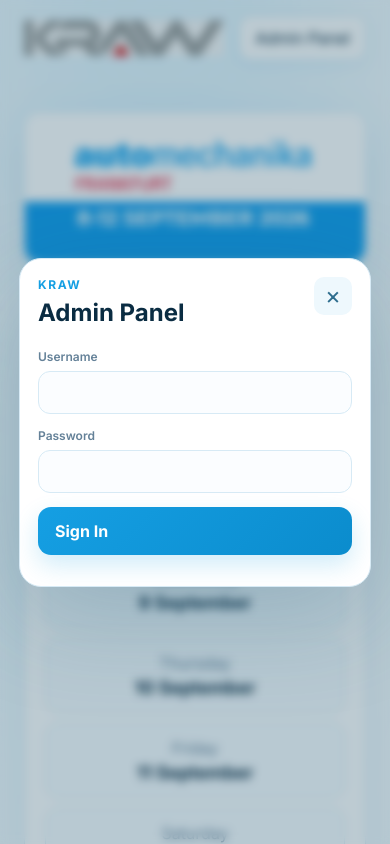
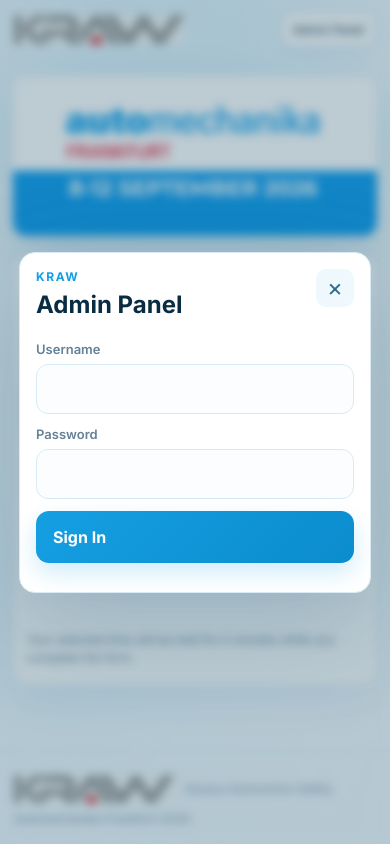
Before and after one commit to KRCMOLD-ARGE/kraw-automechanika-2026, a website: page index.html in a window 390 px wide. Both pictures are taken after a click on the button "Admin Panel". Shown: the top 844 px of the page. Drawn offline with nearby package versions, Linux system fonts and the light colour scheme; no server answers.

Commit message:
Improve mobile booking experience

```diff
--- a/public/style.css
+++ b/public/style.css
@@ -3,15 +3,15 @@
   --line:#d7eaf5;--accent:#159fe3;--accent2:#0c8fd1;--ok:#2bb673;--soft:#e9f6fd;
 }
 *{box-sizing:border-box}
-html{scroll-behavior:smooth}
-body{margin:0;background:linear-gradient(180deg,#ffffff 0%,#f4fbff 100%);color:var(--text);font-family:Inter,system-ui,sans-serif;min-height:100vh}
+html{scroll-behavior:smooth;-webkit-text-size-adjust:100%}
+body{margin:0;background:linear-gradient(180deg,#ffffff 0%,#f4fbff 100%);color:var(--text);font-family:Inter,system-ui,sans-serif;min-height:100vh;overflow-x:hidden}
 button,input,textarea,select{font:inherit}
-button{cursor:pointer}
+button{cursor:pointer;touch-action:manipulation}
 .ambient{position:fixed;border-radius:50%;filter:blur(130px);opacity:.18;pointer-events:none;z-index:-1}
 .a1{width:430px;height:430px;background:#35b8f4;top:-190px;right:3%}
 .a2{width:320px;height:320px;background:#bcecff;top:54%;left:-130px}
 .topbar{height:90px;max-width:1180px;margin:auto;padding:0 24px;display:flex;align-items:center;justify-content:space-between}
-.brand{display:flex;align-items:center;text-decoration:none}
+.brand{display:flex;align-items:center;text-decoration:none;min-width:0}
 .brand-logo{display:block;height:58px;width:auto;max-width:340px;object-fit:contain}
 .ghost-btn,.primary-small,.text-btn,.icon-btn{border:0;color:var(--text)}
 .ghost-btn{background:#fff;border:1px solid var(--line);border-radius:12px;padding:11px 15px;box-shadow:0 5px 18px rgba(33,119,163,.07)}
@@ -30,26 +30,26 @@ main{max-width:1180px;margin:auto;padding:24px 24px 80px}
 .busy{background:#a8bfcc}
 .step-label{font-size:12px;font-weight:700;letter-spacing:.13em;color:var(--accent);text-transform:uppercase}
 .date-tabs{display:grid;grid-template-columns:repeat(5,1fr);gap:8px;margin:28px 0 0}
-.date-tab{background:#f8fcff;color:var(--muted);border:1px solid var(--line);border-radius:15px;padding:15px 10px;text-align:left;transition:.18s}
+.date-tab{background:#f8fcff;color:var(--muted);border:1px solid var(--line);border-radius:15px;padding:15px 10px;text-align:left;transition:.18s;min-height:72px;touch-action:manipulation}
 .date-tab:hover{border-color:#9bd7f2;background:#f2faff}
 .date-tab b,.date-tab span{display:block}
 .date-tab b{color:var(--text);font-size:18px;margin-top:4px}
 .date-tab.active{border-color:var(--accent);background:linear-gradient(180deg,#eef9ff,#e2f5ff);box-shadow:0 8px 20px rgba(21,159,227,.09)}
 .slots{display:grid;grid-template-columns:repeat(8,1fr);gap:8px;margin-top:20px;padding-top:20px;border-top:1px solid #d7eaf5}
-.slot{border:1px solid #9adbb8;background:#eefaf3;color:#17633a;border-radius:12px;padding:13px 8px;transition:.18s;font-weight:600}
+.slot{border:1px solid #9adbb8;background:#eefaf3;color:#17633a;border-radius:12px;padding:13px 8px;transition:.18s;font-weight:600;min-height:48px;touch-action:manipulation}
 .slot:hover:not(:disabled){border-color:#36ad70;background:#ddf6e8;transform:translateY(-1px);box-shadow:0 6px 16px rgba(43,182,115,.12)}
 .slot:disabled{color:#9fb0ba;background:#f1f5f7;text-decoration:line-through;cursor:not-allowed;border-color:#e3edf2;font-weight:400}
 .slot.mine{border-color:var(--accent);background:#e8f7ff;color:#087db9;font-weight:700;box-shadow:0 0 0 2px rgba(21,159,227,.08)}
-.slot-note{font-size:12px;color:var(--muted);margin:15px 0 0}
+.slot-note{font-size:12px;color:var(--muted);margin:15px 0 0;line-height:1.5}
 .hidden{display:none!important}
-.selected-summary{margin:22px 0;padding:16px 18px;border:1px solid #bde4f7;background:#eef9ff;border-radius:14px;color:#0d638c;font-weight:600}
+.selected-summary{margin:22px 0;padding:16px 18px;border:1px solid #bde4f7;background:#eef9ff;border-radius:14px;color:#0d638c;font-weight:600;line-height:1.45}
 .form-grid{display:grid;grid-template-columns:1fr 1fr;gap:14px}
 .form-grid.single{grid-template-columns:1fr;max-width:440px}
-.form-grid label{font-size:12px;color:var(--muted);font-weight:600}
-.form-grid input,.form-grid textarea,.form-grid select{width:100%;margin-top:7px;background:#fbfdff;border:1px solid var(--line);border-radius:12px;padding:13px;color:var(--text);outline:none}
+.form-grid label{font-size:12px;color:var(--muted);font-weight:600;min-width:0}
+.form-grid input,.form-grid textarea,.form-grid select{width:100%;margin-top:7px;background:#fbfdff;border:1px solid var(--line);border-radius:12px;padding:13px;color:var(--text);outline:none;min-height:48px}
 .form-grid input:focus,.form-grid textarea:focus,.form-grid select:focus{border-color:var(--accent);box-shadow:0 0 0 3px rgba(21,159,227,.08)}
 .full{grid-column:1/-1}
-.primary-btn{border:0;border-radius:13px;background:linear-gradient(135deg,var(--accent),#0b8ccd);color:white;font-weight:700;padding:14px 17px;display:flex;justify-content:space-between;align-items:center;box-shadow:0 10px 25px rgba(21,159,227,.2)}
+.primary-btn{border:0;border-radius:13px;background:linear-gradient(135deg,var(--accent),#0b8ccd);color:white;font-weight:700;padding:14px 17px;display:flex;justify-content:space-between;align-items:center;box-shadow:0 10px 25px rgba(21,159,227,.2);min-height:50px;touch-action:manipulation}
 .primary-btn:hover,.primary-small:hover{background:linear-gradient(135deg,#0c93d4,#087ebb)}
 .text-btn{background:transparent;color:#4e7890;padding:7px}
 .success{text-align:center;padding:45px}
@@ -84,27 +84,53 @@ dialog::backdrop{background:rgba(20,70,94,.28);backdrop-filter:blur(5px)}
 .admin-actions .danger{color:#d75050}
 .admin-empty{text-align:center;color:var(--muted);padding:28px 16px;margin:0}
 @media(max-width:800px){
+  .topbar{padding-left:18px;padding-right:18px}
+  main{padding:16px 18px 60px}
   .brand-logo{height:46px;max-width:250px}
-  .date-tabs{grid-template-columns:1fr}
+  .date-tabs{grid-template-columns:repeat(2,1fr)}
+  .date-tab:last-child{grid-column:1/-1}
   .date-tab{text-align:center}
   .slots{grid-template-columns:repeat(4,1fr)}
   .admin-search{max-width:none;flex-basis:100%;order:2}
   .admin-count{flex:1}
 }
 @media(max-width:540px){
-  .topbar{height:auto;padding-top:16px;padding-bottom:16px;gap:12px;flex-wrap:wrap}
-  .brand-logo{height:38px;max-width:200px}
-  .hero-image{border-radius:16px}
-  .booking-card{padding:20px;border-radius:18px}
+  .topbar{height:auto;padding:12px 14px;gap:10px;flex-wrap:nowrap}
+  .brand-logo{height:34px;max-width:170px}
+  .topbar .ghost-btn{padding:9px 11px;font-size:12px;white-space:nowrap}
+  main{padding:10px 12px 48px}
+  .hero{padding:6px 0 18px}
+  .hero-image{border-radius:14px}
+  .booking-card{padding:18px 14px;border-radius:18px;margin-bottom:16px}
   .section-head{display:block}
-  .legend{margin-top:12px}
-  .slots{grid-template-columns:repeat(3,1fr);margin-top:16px;padding-top:16px}
-  .form-grid{grid-template-columns:1fr}
+  .section-head h2{font-size:23px;line-height:1.15}
+  .legend{margin-top:12px;padding-top:0;justify-content:flex-start}
+  .date-tabs{grid-template-columns:1fr 1fr;gap:7px;margin-top:22px}
+  .date-tab{padding:12px 8px;min-height:66px;text-align:center}
+  .date-tab:last-child{grid-column:1/-1}
+  .date-tab b{font-size:16px}
+  .date-tab span{font-size:13px}
+  .slots{grid-template-columns:repeat(3,1fr);gap:7px;margin-top:16px;padding-top:16px}
+  .slot{padding:12px 5px;min-height:48px;font-size:15px}
+  .form-grid{grid-template-columns:1fr;gap:12px}
+  .form-grid input,.form-grid textarea,.form-grid select{font-size:16px;min-height:50px;padding:14px 12px}
+  .form-grid label{font-size:13px}
   .full{grid-column:auto}
-  footer{display:block}
+  .primary-btn{width:100%;font-size:16px;min-height:52px}
+  .selected-summary{margin:16px 0;padding:14px;font-size:14px}
+  #cancelSelection{padding:9px 0;margin-top:6px}
+  .success{padding:34px 18px}
+  .success h2{font-size:24px}
+  footer{display:block;padding:24px 14px 36px}
   footer>span{display:block;margin-top:8px}
-  dialog{padding:18px}
+  dialog{width:calc(100% - 12px);padding:16px;border-radius:16px}
   .admin-toolbar{align-items:stretch}
-  .admin-search{min-width:100%;width:100%}
+  .admin-search{min-width:100%;width:100%;font-size:16px}
   .admin-export,.primary-small{flex:1}
 }
+@media(max-width:360px){
+  .slots{grid-template-columns:repeat(2,1fr)}
+  .date-tabs{grid-template-columns:1fr}
+  .date-tab:last-child{grid-column:auto}
+  .brand-logo{max-width:145px}
+}
```
